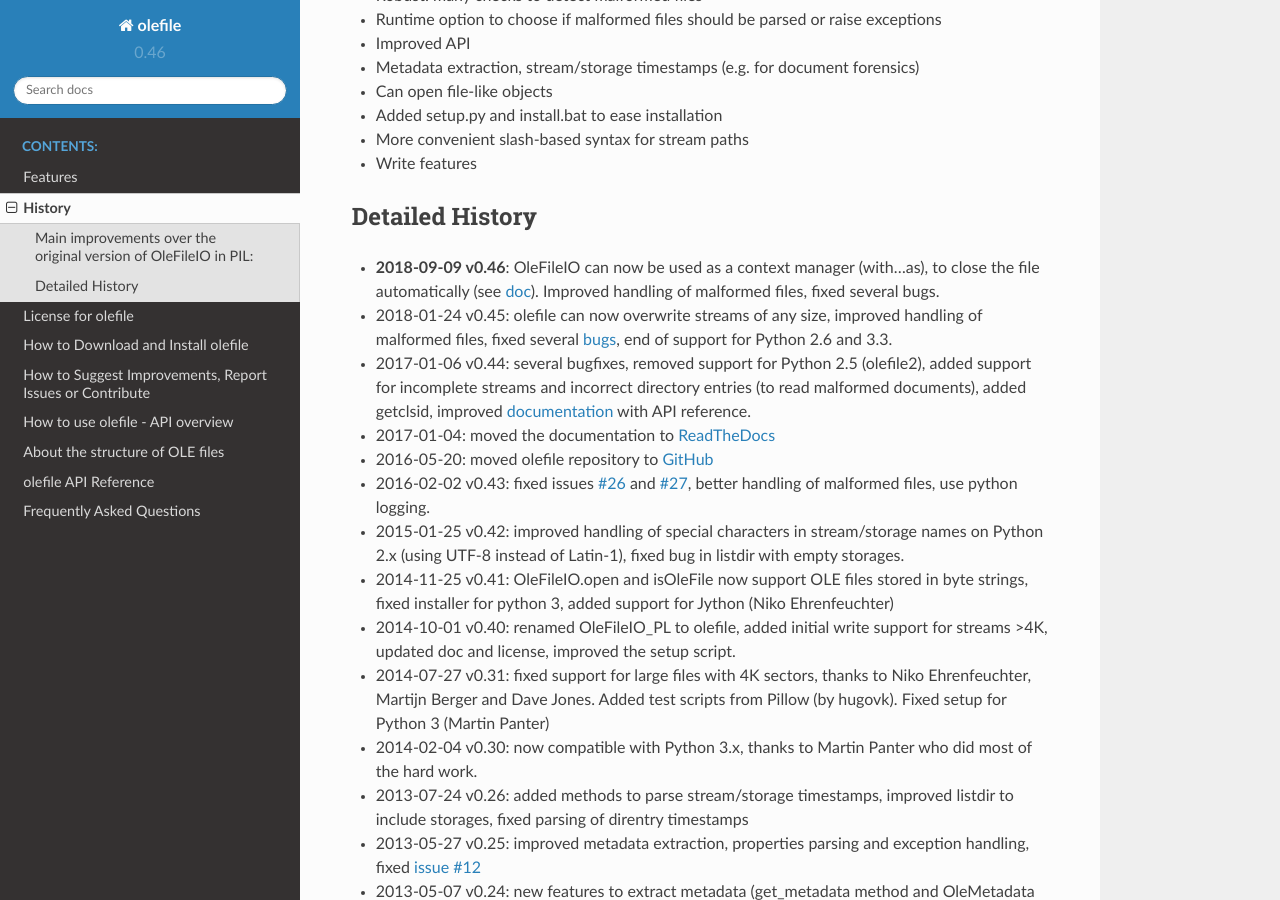
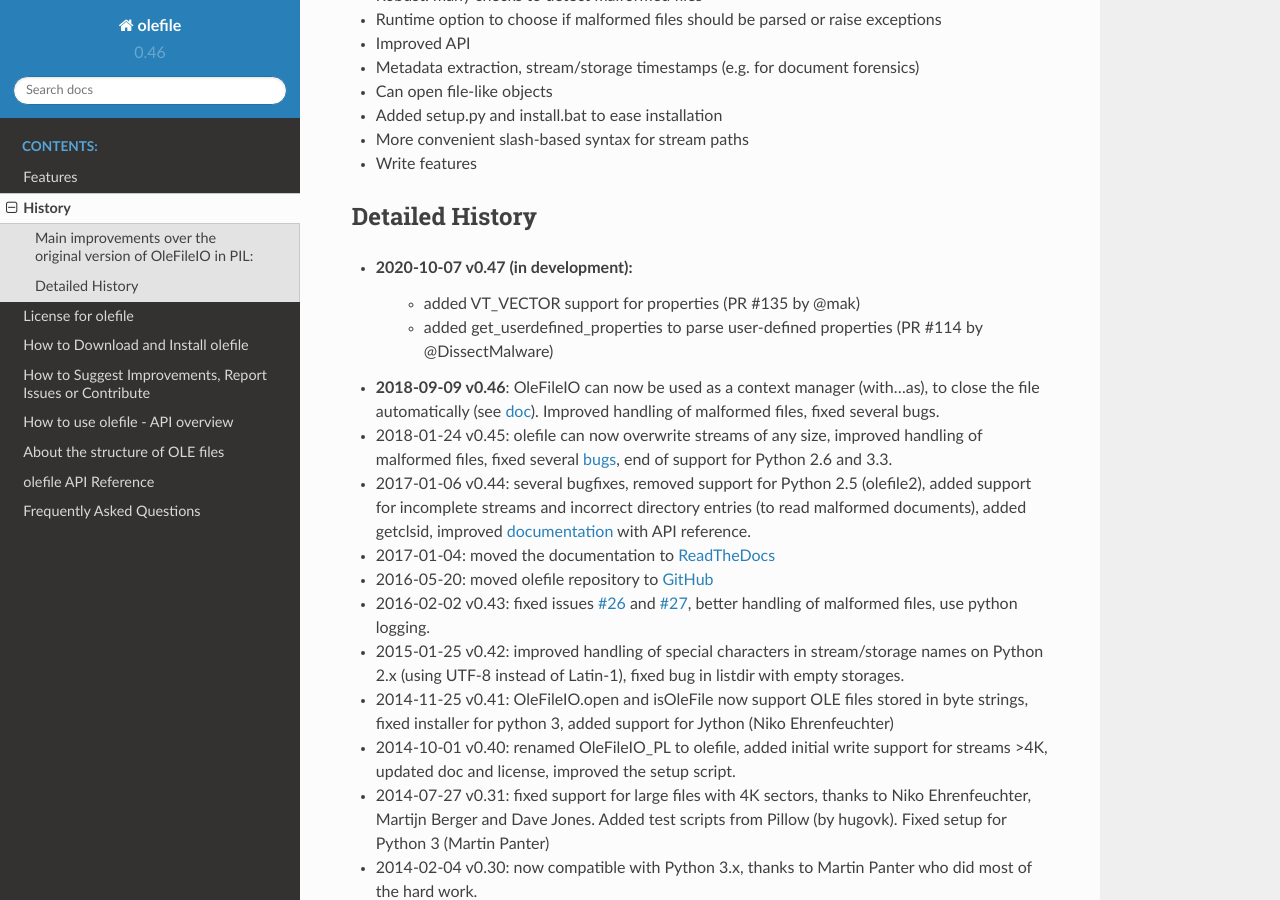
Before and after one commit to decalage2/olefile, a Sphinx documentation site: the page built from doc/History.rst, in a window 1280 px wide and 900 px high, scrolled down 768 px. Built offline with Sphinx 7.4.7 and the Read the Docs theme 2.0.0, drawn with Linux system fonts in a browser that asks for light colours.

Commit message:
doc: updated history for PR #135 and #114

```diff
--- a/doc/History.rst
+++ b/doc/History.rst
@@ -45,6 +45,9 @@
 Detailed History
 ----------------
 
+- **2020-10-07 v0.47 (in development)**:
+    - added VT_VECTOR support for properties (PR #135 by @mak)
+    - added get_userdefined_properties to parse user-defined properties (PR #114 by @DissectMalware)
 -  **2018-09-09 v0.46**: OleFileIO can now be used as a context manager
    (with...as), to close the file automatically (see
    `doc <https://olefile.readthedocs.io/en/latest/Howto.html#open-an-ole-file-from-disk>`__).
```
